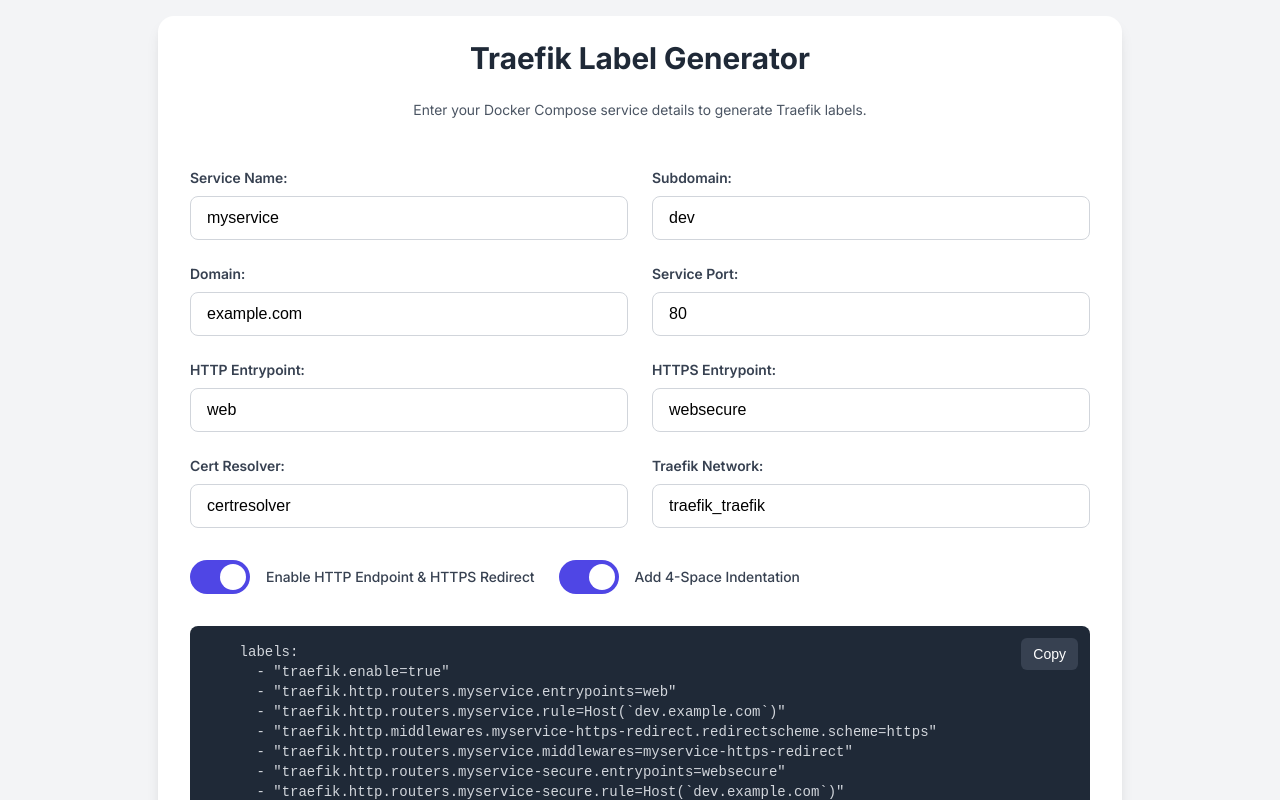
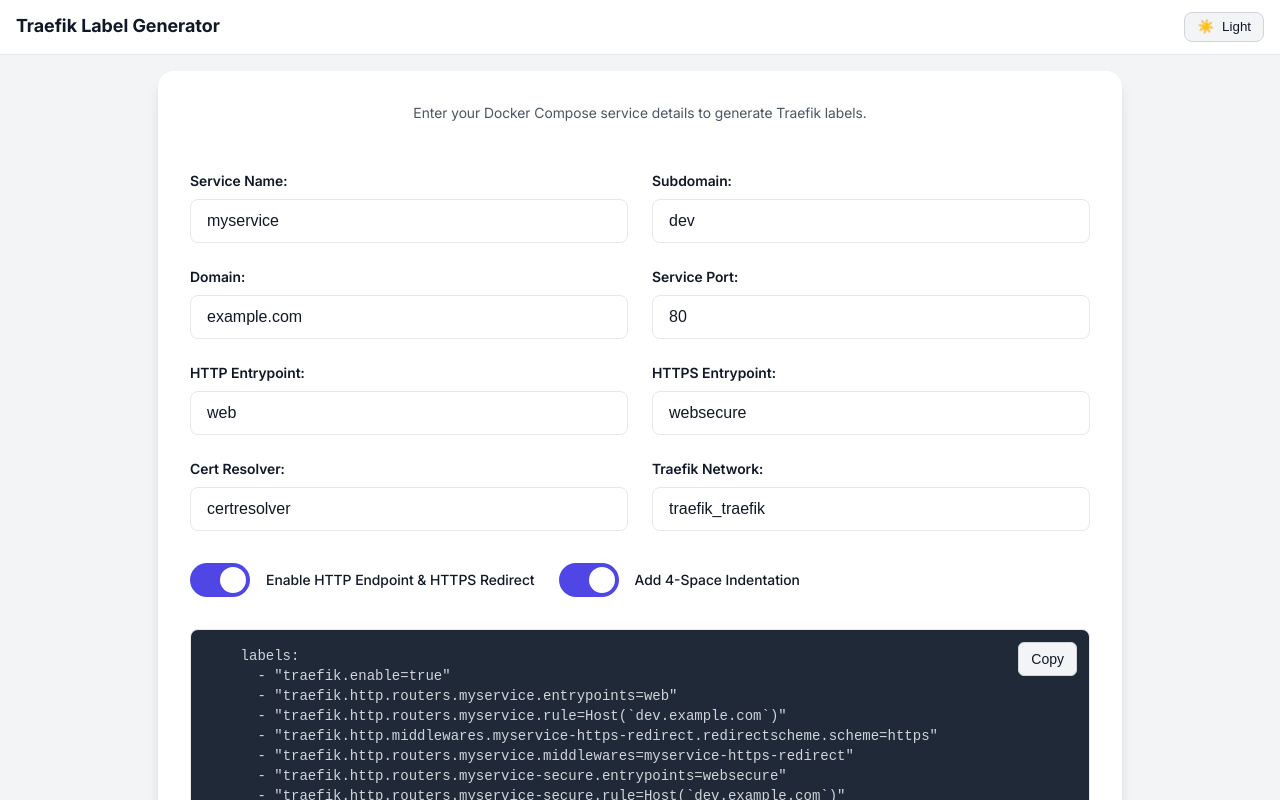
Before and after one commit to julihuber0/traefik-label-generator, an Angular app: page / in a window 1280 px wide. Shown: the top 800 px of the page. Built offline with nearby package versions, Linux system fonts and the light colour scheme.

Commit message:
add header component with dark mode toggle and update styles for theming

```diff
--- a/angular.json
+++ b/angular.json
@@ -27,7 +27,8 @@
               {
                 "glob": "**/*",
                 "input": "public"
-              }
+              },
+              "src/assets"
             ],
             "styles": [
               "src/styles.scss"
--- a/src/app/app.ts
+++ b/src/app/app.ts
@@ -1,10 +1,11 @@
 import { Component, signal } from '@angular/core';
 import { RouterOutlet } from '@angular/router';
+import { HeaderComponent } from './header/header.component';
 
 @Component({
   selector: 'app-root',
-  imports: [RouterOutlet],
-  template: '<router-outlet />',
+  imports: [RouterOutlet, HeaderComponent],
+  template: '<app-header /><router-outlet />',
   styleUrl: './app.scss'
 })
 export class App {
--- /dev/null
+++ b/src/app/header/header.component.scss
@@ -0,0 +1,30 @@
+.app-header {
+  position: sticky;
+  top: 0;
+  z-index: 100;
+  display: flex;
+  align-items: center;
+  justify-content: space-between;
+  padding: 0.75rem 1rem;
+  border-bottom: 1px solid var(--border-color);
+  background-color: var(--header-bg);
+  color: var(--header-fg);
+}
+
+.app-title {
+  font-weight: 700;
+  font-size: 1.125rem;
+}
+
+.theme-toggle {
+  display: inline-flex;
+  align-items: center;
+  gap: 0.5rem;
+  background: var(--button-bg);
+  color: var(--button-fg);
+  border: 1px solid var(--button-border);
+  padding: 0.4rem 0.75rem;
+  border-radius: 0.5rem;
+  cursor: pointer;
+}
+.theme-toggle:hover { opacity: 0.9; }
--- /dev/null
+++ b/src/app/header/header.component.ts
@@ -0,0 +1,69 @@
+import { ChangeDetectionStrategy, Component, effect, inject, signal } from '@angular/core';
+
+// Simple header with dark mode toggle. Uses localStorage to persist.
+// No HostBinding/HostListener; host bindings are configured in the decorator.
+@Component({
+  selector: 'app-header',
+  imports: [],
+  template: `
+    <header class="app-header" role="banner">
+      <div class="brand">
+        <span class="app-title">Traefik Label Generator</span>
+      </div>
+      <button type="button"
+              class="theme-toggle"
+              aria-label="Toggle dark mode"
+              (click)="toggleTheme()">
+        <span class="icon" aria-hidden="true">{{ isDark() ? '🌙' : '☀️' }}</span>
+        <span class="label">{{ isDark() ? 'Dark' : 'Light' }}</span>
+      </button>
+    </header>
+  `,
+  styleUrl: './header.component.scss',
+  changeDetection: ChangeDetectionStrategy.OnPush,
+  host: {
+    class: 'header-host'
+  }
+})
+export class HeaderComponent {
+  private storageKey = 'theme';
+  // Holds whether dark mode is enabled
+  isDark = signal<boolean>(false);
+
+  constructor() {
+    // Initialize from localStorage or prefers-color-scheme
+    const stored = localStorage.getItem(this.storageKey);
+    if (stored === 'dark' || stored === 'light') {
+      this.isDark.set(stored === 'dark');
+    } else {
+      // defer to system preference
+      const prefersDark = window.matchMedia && window.matchMedia('(prefers-color-scheme: dark)').matches;
+      this.isDark.set(prefersDark);
+    }
+
+    // Apply on start
+    this.applyTheme(this.isDark());
+
+    // React to changes
+    effect(() => {
+      const dark = this.isDark();
+      this.applyTheme(dark);
+      try {
+        localStorage.setItem(this.storageKey, dark ? 'dark' : 'light');
+      } catch {
+        // ignore storage errors
+      }
+    });
+  }
+
+  toggleTheme(): void {
+    this.isDark.update(v => !v);
+  }
+
+  private applyTheme(dark: boolean): void {
+    const root = document.documentElement; // <html>
+    root.setAttribute('data-theme', dark ? 'dark' : 'light');
+    // Also update color-scheme for built-in form controls
+    document.body.style.colorScheme = dark ? 'dark' : 'light';
+  }
+}
--- a/src/app/label-generator/label-generator.component.html
+++ b/src/app/label-generator/label-generator.component.html
@@ -1,5 +1,4 @@
 <div class="container">
-  <h1 class="title">Traefik Label Generator</h1>
   <p class="subtitle">Enter your Docker Compose service details to generate Traefik labels.</p>
 
   <div class="input-grid">
--- a/src/app/label-generator/label-generator.component.scss
+++ b/src/app/label-generator/label-generator.component.scss
@@ -7,10 +7,10 @@
   padding: 1rem;
 }
 
-.container {
+ .container {
   max-width: 900px;
   width: 100%;
-  background-color: #ffffff;
+  background-color: var(--card-bg);
   border-radius: 1rem;
   box-shadow: 0 10px 15px -3px rgba(0, 0, 0, 0.1), 0 4px 6px -2px rgba(0, 0, 0, 0.05);
   padding: 2rem;
@@ -19,17 +19,9 @@
   gap: 1.5rem;
 }
 
-.title {
-  font-size: 1.875rem; /* text-3xl */
-  font-weight: 700;
-  text-align: center;
-  color: #1f2937; /* gray-800 */
-  margin: 0 0 0.5rem;
-}
-
 .subtitle {
   text-align: center;
-  color: #4b5563; /* gray-600 */
+  color: var(--muted);
   margin: 0 0 1.5rem;
 }
 
@@ -40,11 +32,13 @@
 }
 .input-group label {
   font-weight: 600;
-  color: #374151;
+  color: var(--fg);
 }
 .input-group input {
   padding: 0.75rem 1rem;
-  border: 1px solid #d1d5db;
+  border: 1px solid var(--border-color);
+  background: transparent;
+  color: var(--fg);
   border-radius: 0.5rem;
   font-size: 1rem;
   width: 100%;
@@ -87,22 +81,23 @@
 .switch input:focus + .slider { box-shadow: 0 0 1px #4f46e5; }
 .switch input:checked + .slider:before { transform: translateX(26px); }
 
-.toggle-label { font-weight: 500; color: #374151; }
+.toggle-label { font-weight: 500; color: var(--fg); }
 
 /* Output area */
 .output-area {
   position: relative;
-  background-color: #1f2937; /* gray-800 */
-  color: #d1d5db; /* gray-300 */
+  background-color: var(--code-bg);
+  color: var(--code-fg);
   padding: 1rem;
   border-radius: 0.5rem;
+  border: 1px solid var(--border-color);
   font-family: ui-monospace, SFMono-Regular, Menlo, Monaco, Consolas, "Liberation Mono", "Courier New", monospace;
   max-height: 400px;
   overflow: auto;
 }
 .output-pre { margin: 0; font-size: 0.875rem; white-space: pre-wrap; word-break: break-all; }
-.copy-button { position: absolute; top: 0.75rem; right: 0.75rem; background-color: #374151; color: #fff; padding: 0.5rem 0.75rem; border: none; border-radius: 0.375rem; font-size: 0.875rem; cursor: pointer; transition: background-color 0.2s ease-in-out; }
-.copy-button:hover { background-color: #4b5563; }
+.copy-button { position: absolute; top: 0.75rem; right: 0.75rem; background-color: var(--button-bg); color: var(--button-fg); padding: 0.5rem 0.75rem; border: 1px solid var(--button-border); border-radius: 0.375rem; font-size: 0.875rem; cursor: pointer; transition: background-color 0.2s ease-in-out; }
+.copy-button:hover { opacity: 0.9; }
 
 /* Toast */
 .message-box { position: fixed; top: 1rem; right: 1rem; background-color: #10b981; color: #ffffff; padding: 0.75rem 1.5rem; border-radius: 0.5rem; box-shadow: 0 4px 6px -1px rgba(0, 0, 0, 0.1), 0 2px 4px -1px rgba(0, 0, 0, 0.06); opacity: 0; transition: opacity 0.3s ease-in-out; z-index: 1000; }
--- a/src/styles.scss
+++ b/src/styles.scss
@@ -19,20 +19,42 @@
   ));
 }
 
+/* Theme variables */
+:root {
+  --bg: #f3f4f6;
+  --fg: #111827; /* gray-900 */
+  --card-bg: #ffffff;
+  --muted: #4b5563; /* gray-600 */
+  --border-color: #e5e7eb; /* gray-200 */
+  --header-bg: #ffffff;
+  --header-fg: #111827;
+  --button-bg: #f3f4f6;
+  --button-fg: #111827;
+  --button-border: #d1d5db;
+  --code-bg: #1f2937; /* gray-800 */
+  --code-fg: #d1d5db; /* gray-300 */
+}
+
+html[data-theme="dark"] {
+  --bg: #0b0f17;
+  --fg: #e5e7eb;
+  --card-bg: #111827;
+  --muted: #9ca3af;
+  --border-color: #374151;
+  --header-bg: #0b0f17;
+  --header-fg: #e5e7eb;
+  --button-bg: #111827;
+  --button-fg: #e5e7eb;
+  --button-border: #374151;
+  --code-bg: #0f172a;
+  --code-fg: #e5e7eb;
+}
+
 body {
-  // Default the application to a light color theme. This can be changed to
-  // `dark` to enable the dark color theme, or to `light dark` to defer to the
-  // user's system settings.
   color-scheme: light;
-
-  // Set a default background, font and text colors for the application using
-  // Angular Material's system-level CSS variables. Learn more about these
-  // variables at https://material.angular.dev/guide/system-variables
-  background-color: var(--mat-sys-surface);
-  color: var(--mat-sys-on-surface);
+  background-color: var(--bg);
+  color: var(--fg);
   font: var(--mat-sys-body-medium);
-
-  // Reset the user agent margin.
   margin: 0;
 }
 
@@ -40,7 +62,41 @@
   font-family: 'Inter', -apple-system, BlinkMacSystemFont, 'Segoe UI', Roboto,
     Helvetica, Arial, sans-serif, 'Apple Color Emoji', 'Segoe UI Emoji',
     'Segoe UI Symbol';
-  background-color: #f3f4f6;
+  background-color: var(--bg);
   margin: 0;
   min-height: 100vh;
 }
+
+
+/* Corrected theme variables selector */
+:root {
+  --bg: #f3f4f6;
+  --fg: #111827; /* gray-900 */
+  --card-bg: #ffffff;
+  --muted: #4b5563; /* gray-600 */
+  --border-color: #e5e7eb; /* gray-200 */
+  --header-bg: #ffffff;
+  --header-fg: #111827;
+  --button-bg: #f3f4f6;
+  --button-fg: #111827;
+  --button-border: #d1d5db;
+  --code-bg: #1f2937; /* gray-800 */
+  --code-fg: #d1d5db; /* gray-300 */
+}
+
+
+/* Fallback variables on html (works even if :root selector fails) */
+html {
+  --bg: #f3f4f6;
+  --fg: #111827;
+  --card-bg: #ffffff;
+  --muted: #4b5563;
+  --border-color: #e5e7eb;
+  --header-bg: #ffffff;
+  --header-fg: #111827;
+  --button-bg: #f3f4f6;
+  --button-fg: #111827;
+  --button-border: #d1d5db;
+  --code-bg: #1f2937;
+  --code-fg: #d1d5db;
+}
```
